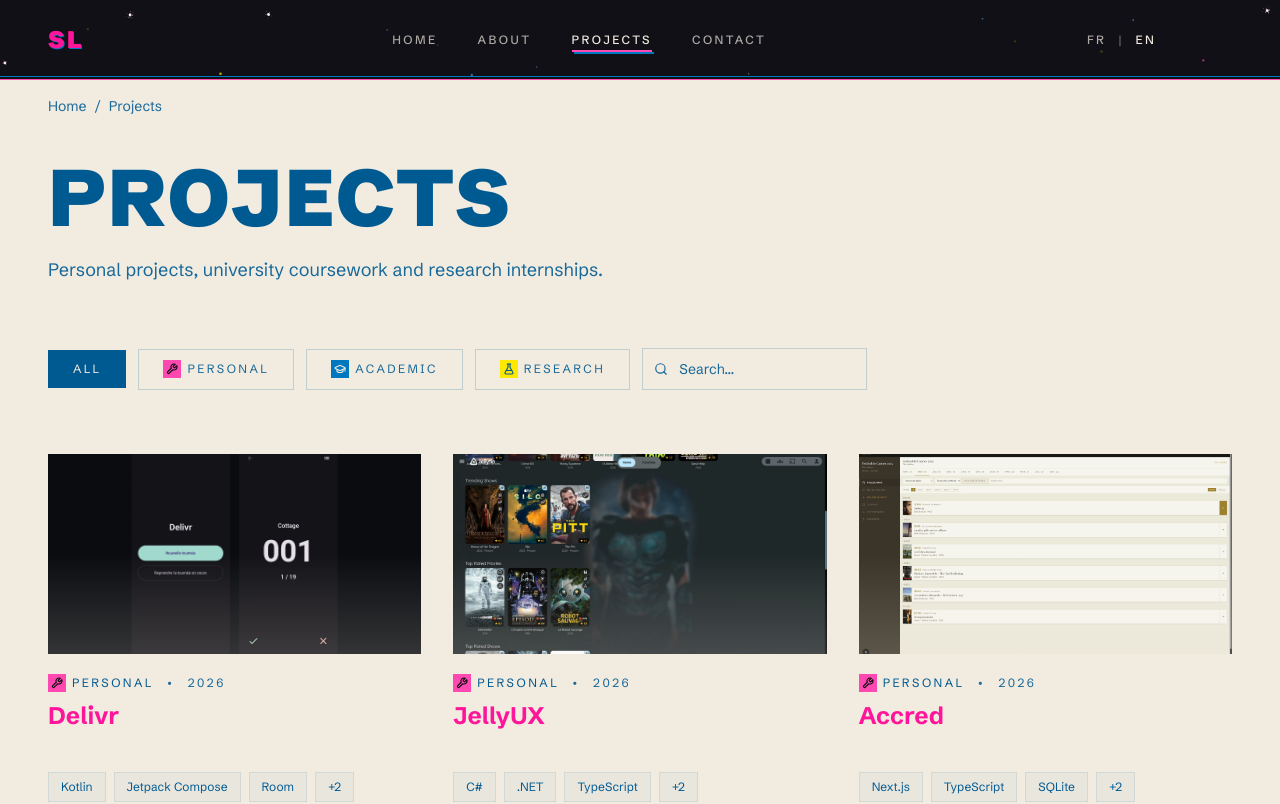
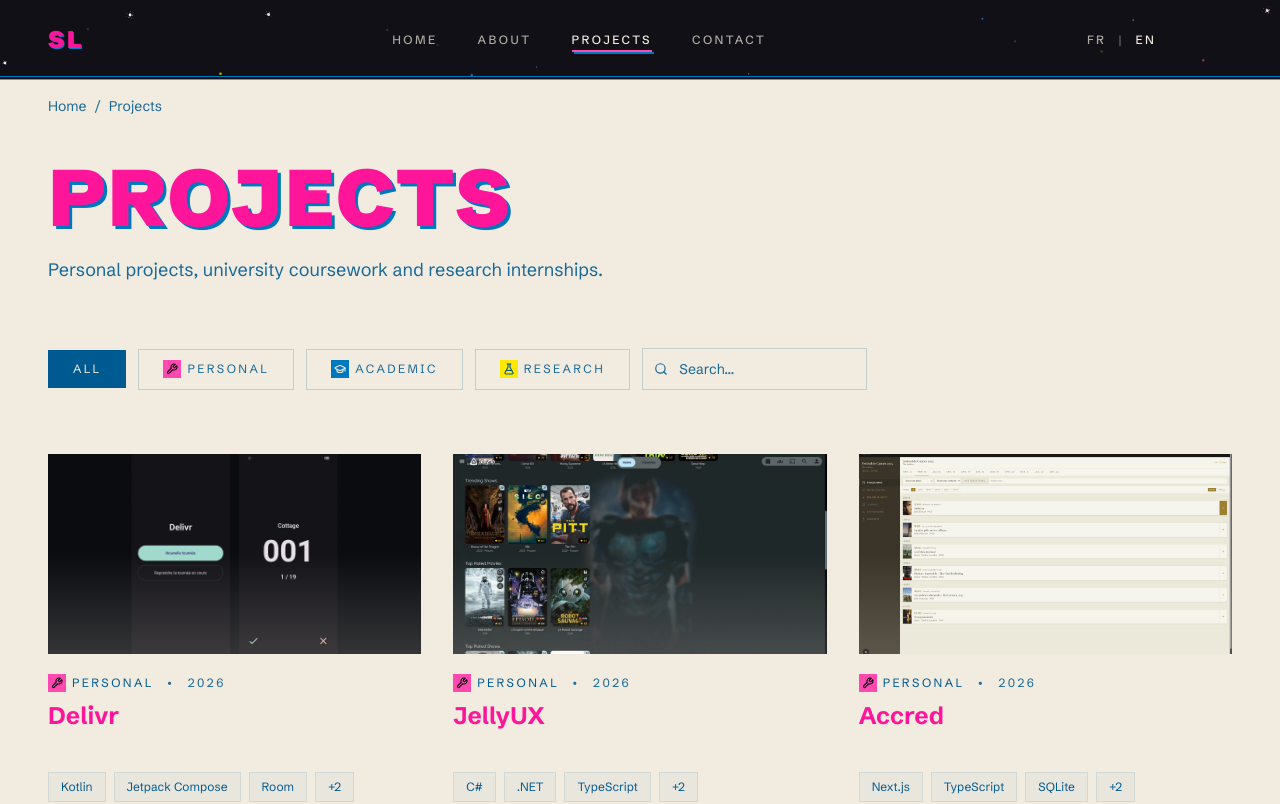
Before and after one commit to Samuellct/portfolio-2026, a Next.js app: page /en/projects in a window 1280 px wide. Shown: the top 804 px of the page. Built offline with nearby package versions, Linux system fonts and the light colour scheme.

Commit message:
fix(projects): print the page title in pink over its blue misregister
The listing title now matches the About and Contact titles. The card
category label takes the scheme ink class instead of an inline colour.

```diff
--- a/src/app/[locale]/projects/ProjectsView.tsx
+++ b/src/app/[locale]/projects/ProjectsView.tsx
@@ -155,7 +155,7 @@ function ProjectCard({ project, index }: { project: ProjectSummary; index: numbe
         {/* Content */}
         <div className="space-y-2">
           <div className="flex flex-wrap items-center gap-x-3 gap-y-1 text-meta tracking-caps-wide uppercase text-muted [&>span]:whitespace-nowrap">
-            <span className="inline-flex items-center gap-1.5" style={{ color: RISO.ink }}>
+            <span className="inline-flex items-center gap-1.5 text-white">
               <CategoryIcon category={project.category} />
               {t(`categories.${project.category}`)}
             </span>
@@ -311,7 +311,8 @@ export default function ProjectsView({ allProjects }: { allProjects: ProjectSumm
 
           {/* Header */}
           <div ref={headerRef} className="mb-16">
-            <h1 className="font-display uppercase font-black text-page leading-display-tight tracking-wide mb-6">
+            {/* Pink over its blue misregister, like the About and Contact titles (P12-D1) */}
+            <h1 className="misregister font-display uppercase font-black text-page leading-display-tight tracking-wide mb-6 text-riso-pinkTitle">
               {t('pageTitle')}
             </h1>
 
```
